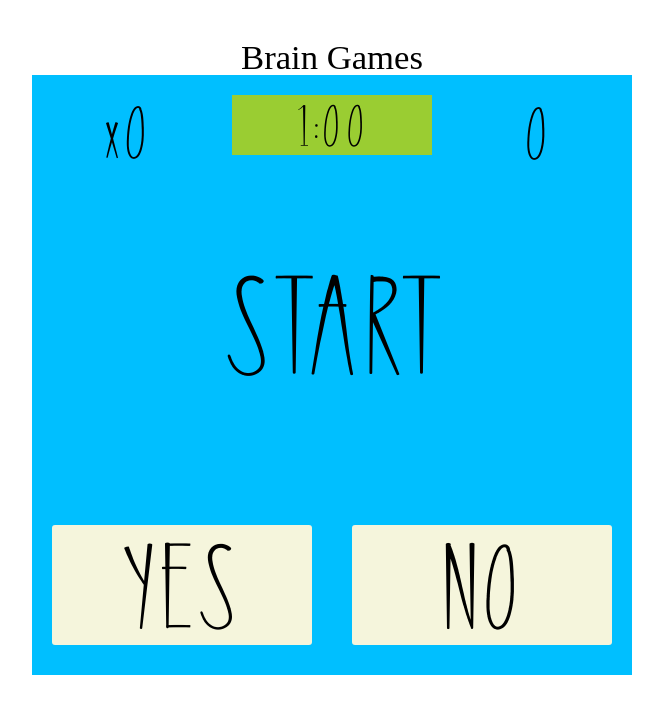
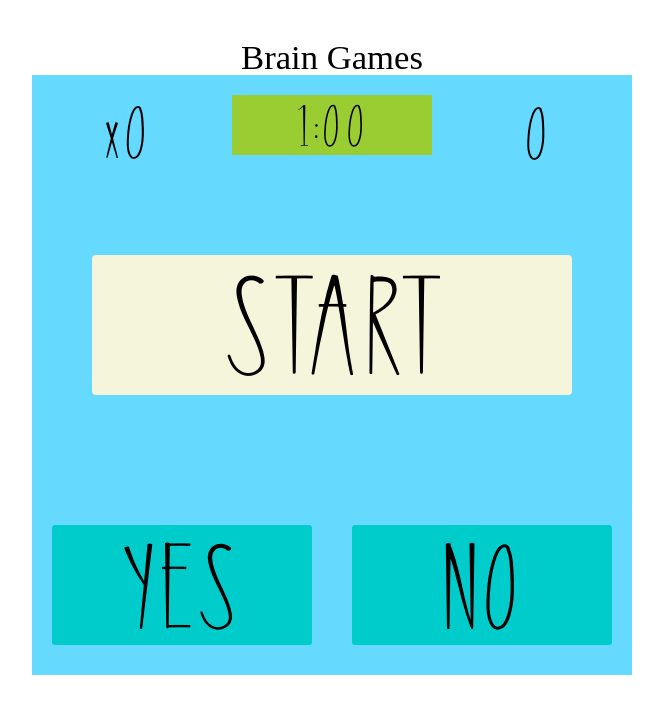
Before and after one commit to Alma-Sanchez/webDevFinal, a PHP site: page / in a window 1280 px wide. Shown: the top 714 px of the page, without its empty margins (308-971 px from the left). Run offline with PHP 8.4, Linux system fonts and the light colour scheme.

Commit message:
Basic css file for the game UI elements.

```diff
--- a/styles/sameshape.css
+++ b/styles/sameshape.css
@@ -1,5 +1,5 @@
 #board {
-    background-color: deepskyblue;
+    background-color: #66d9ff;
     width: 300px;
     height: 300px;
     position: relative;
@@ -35,10 +35,15 @@
 }
 
 #noButton, #yesButton {
-    background-color: beige;
+    background-color: #00cccc;
     border-radius: 3px;
 }
 
 .gameElement {
     position: absolute;
 }
+
+#startButton {
+    background-color: beige;
+    border-radius: 4px;
+}
```
